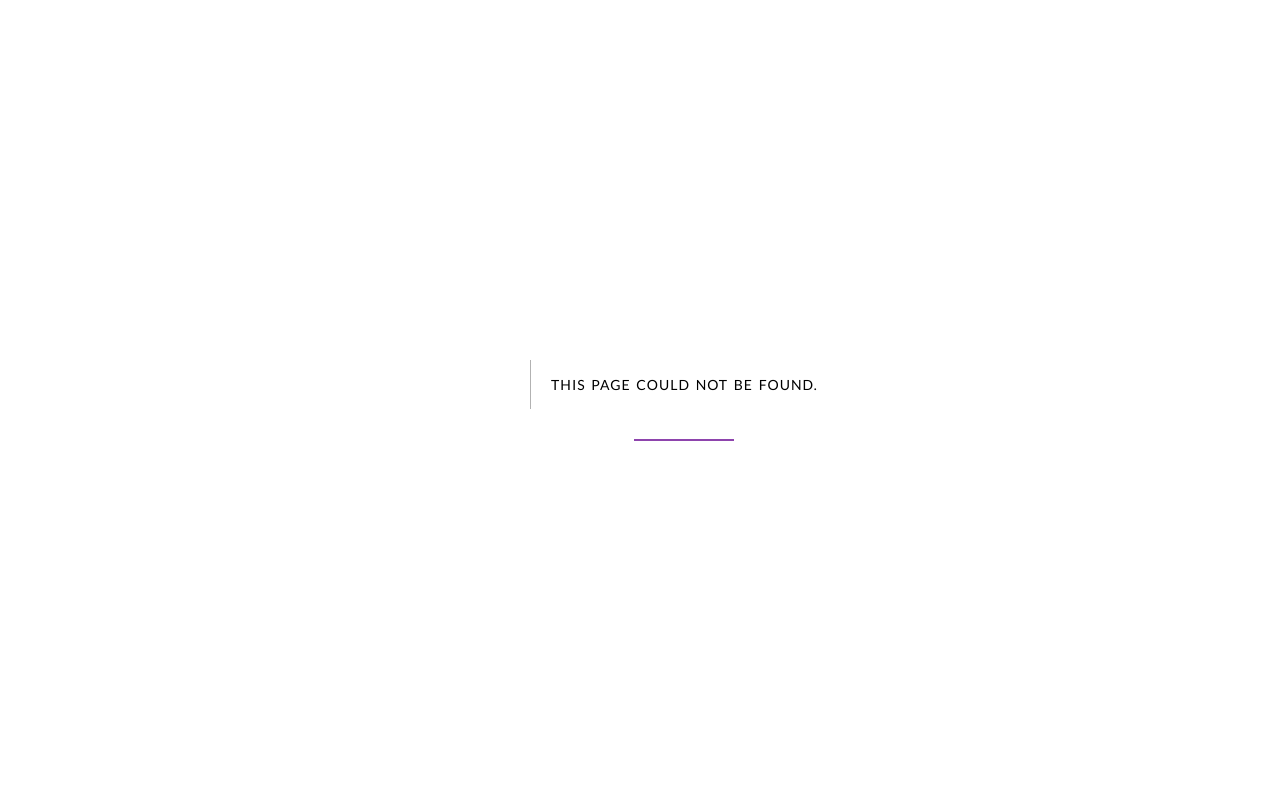
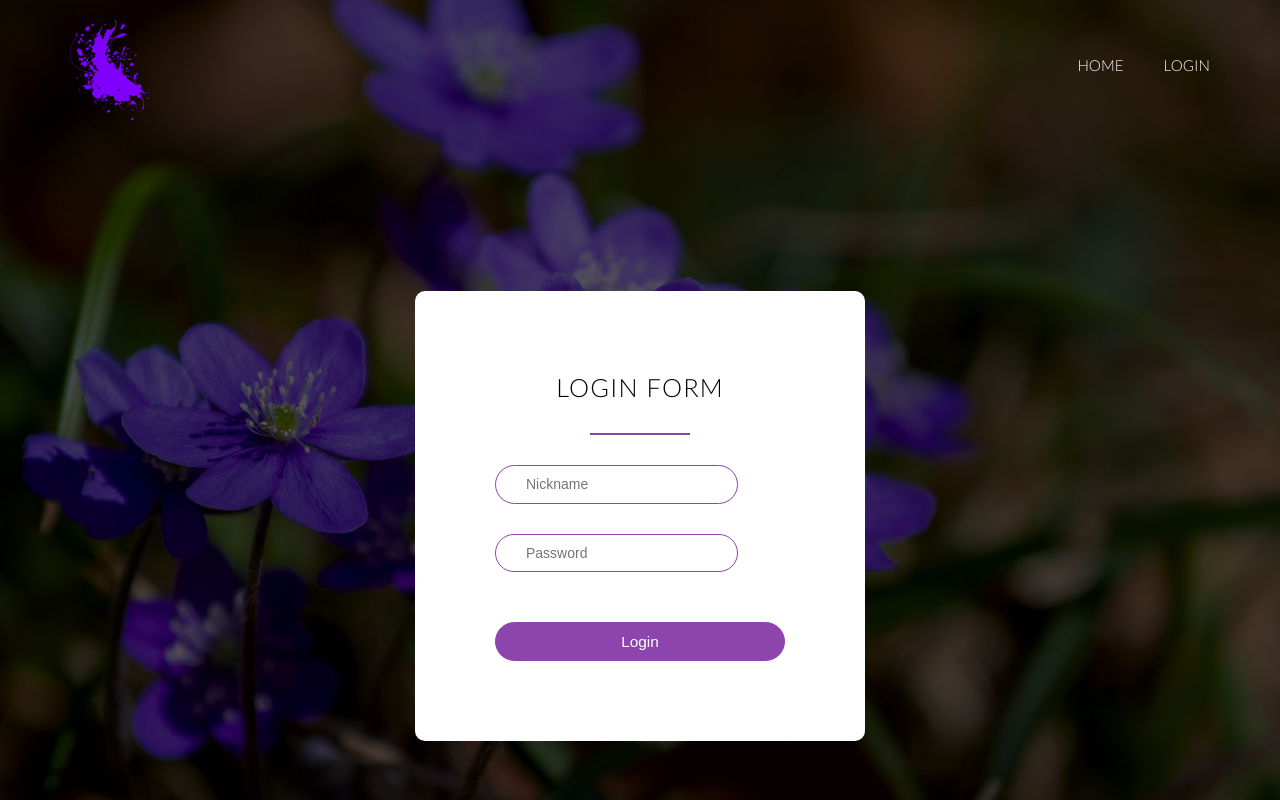
Before and after one commit to Aykutfgoktas/violet-music-old, a Next.js app in the folder client/: page /login in a window 1280 px wide. Before the commit this address had no page. Built offline with nearby package versions, Linux system fonts and the light colour scheme.

Commit message:
login page added

```diff
--- /dev/null
+++ b/client/components/Forms/LoginForm.js
@@ -0,0 +1,22 @@
+import React, { Component } from 'react';
+
+class LoginForm extends Component {
+  render() {
+    return (
+      <form className='login-form'>
+        <h2 style={{ color: 'black' }}>Login Form</h2>
+
+        <input placeholder='Nickname' name='nickname' className='login-input' />
+
+
+        <input placeholder='Password' name='password' className='login-input' />
+
+        <button className='msg-button' type='submit'>
+          Login
+        </button>
+      </form>
+    );
+  }
+}
+
+export default LoginForm;
--- a/client/next.config.js
+++ b/client/next.config.js
@@ -1,7 +1,7 @@
 module.exports = {
   env: {
-    LOGIN: 'http://localhost:8888/spotify-api/login',
-    GET_POPULAR_SONG: 'http://localhost:8888/notes/getpopularsongs',
+    LOGIN: 'http://localhost:8888/spotify/login',
+    GET_POPULAR_SONG: 'http://localhost:8888/song/popular',
     GET_SONG_NOTES: 'http://localhost:8888/notes/getnotes/',
     CREATE_NOTE: 'http://localhost:8888/notes/create',
     GET_LIST_OF_SONGS: 'http://localhost:8888/notes/getlistofsongs/',
--- /dev/null
+++ b/client/pages/login.js
@@ -0,0 +1,38 @@
+import React, { Component } from 'react';
+import LoginForm from '../components/Forms/LoginForm';
+import AppHead from '../shared/AppHead';
+class Login extends Component {
+  render() {
+    return (
+      <>
+        <AppHead />
+        <header>
+          <div>
+            <nav style={{ color: 'white' }}>
+              <div className='row'>
+                <img src='/images/logo2.png' alt='Violet Logo' className='logo' />
+                <ul className='main-nav'>
+                  <li>
+                    <a href='/'>Home</a>
+                  </li>
+                  <li>
+                    <a href={process.env.LOGIN}>Login</a>
+                  </li>
+                </ul>
+              </div>
+            </nav>
+          </div>
+          <div className='row'>
+            <div style={{ display: 'flex', justifyContent:"center",color: 'white' }}>
+              <div style={{ paddingTop: '15%' }}>
+                <LoginForm />
+              </div>
+            </div>
+          </div>
+        </header>
+      </>
+    );
+  }
+}
+
+export default Login;
--- a/client/public/css/app.css
+++ b/client/public/css/app.css
@@ -1126,3 +1126,23 @@ select::-ms-expand {
 .pagination button:hover:not(.active) {
   background-color: #632f79;
 }
+
+.login-form {
+  padding: 80px;
+  border-radius: 10px;
+  background-color: #fff;
+  width: fit-content;
+  animation: fadein 1s;
+
+}
+
+.login-input {
+  margin-top: 30px;
+  padding: 10px 30px;
+  font-weight: 300px;
+  font-size: 100%;
+  text-decoration: none;
+  border-radius: 200px;
+  display: block;
+  border: 1px solid #8e44ad;
+}
```
Also changed, not shown: 2 other files (tests, documents, lock files or other folders).
